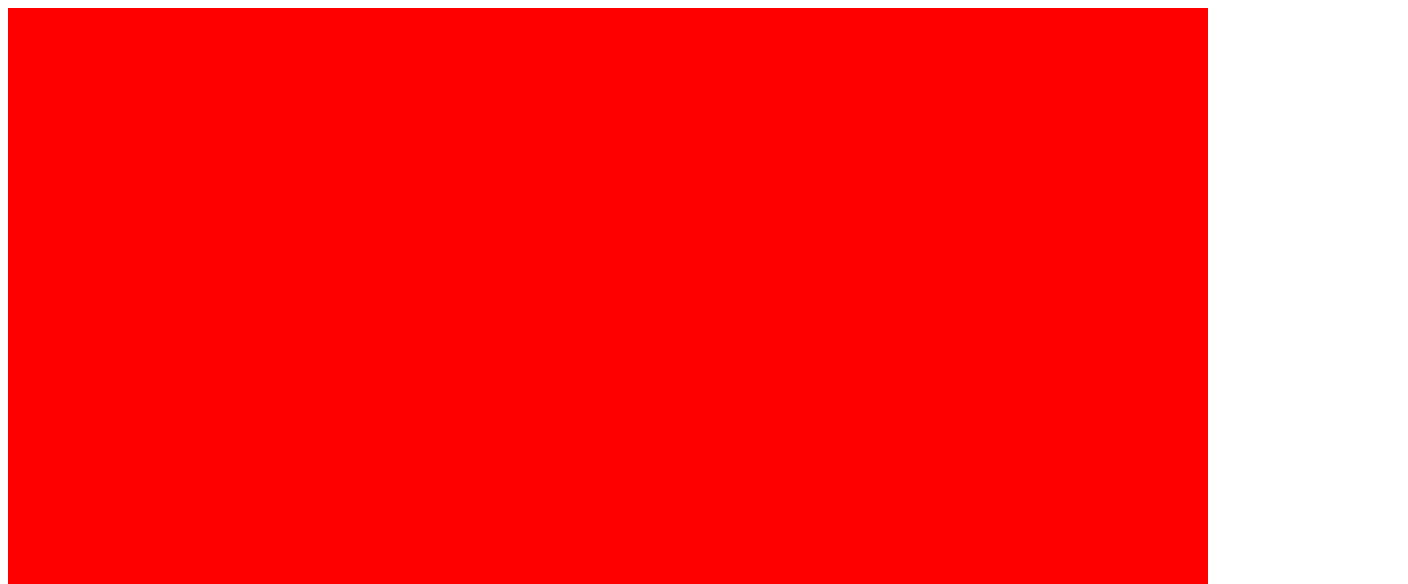
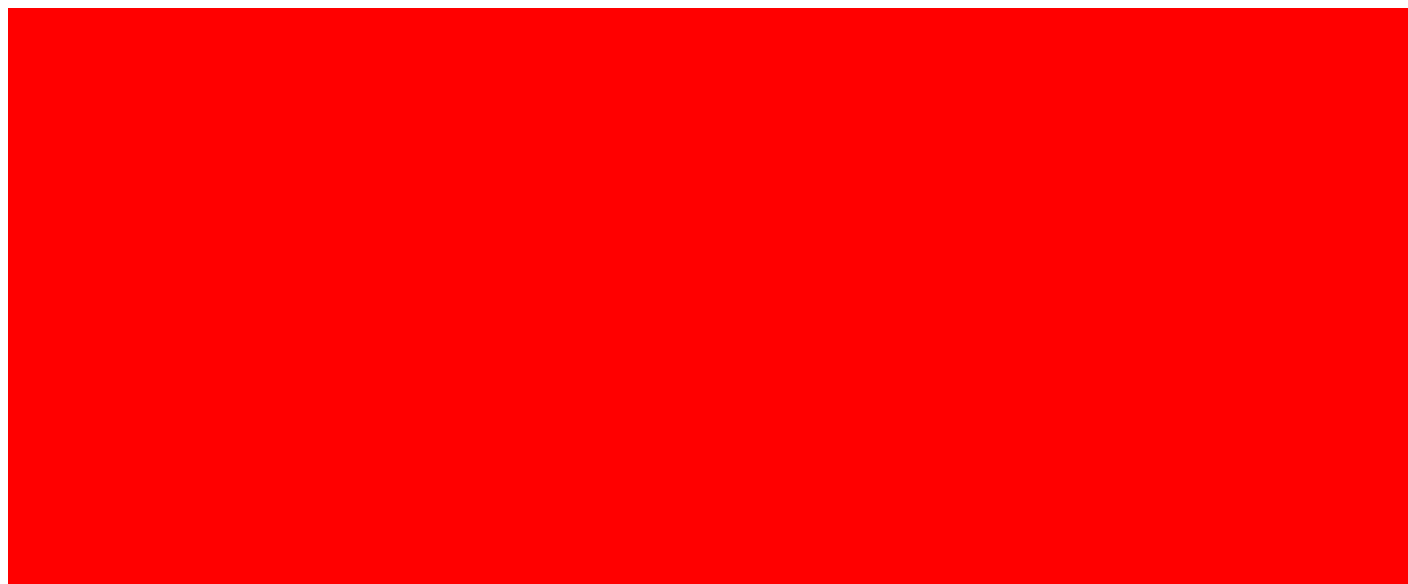
Before and after one commit to manthosmav/learngit, a plain HTML site: page index.html in a window 1280 px wide. Shown: the top 584 px of the page, 1408 px wide, since content can reach past the window. Drawn offline with Linux system fonts and the light colour scheme.

Commit message:
change to 1400

```diff
--- a/style.css
+++ b/style.css
@@ -1,6 +1,6 @@
 .box {
-    width:1200px;
-    height:1200px;
+    width:1400px;
+    height:1400px;
     background-color:red;
     display:flex;
     align-items: center;
```
